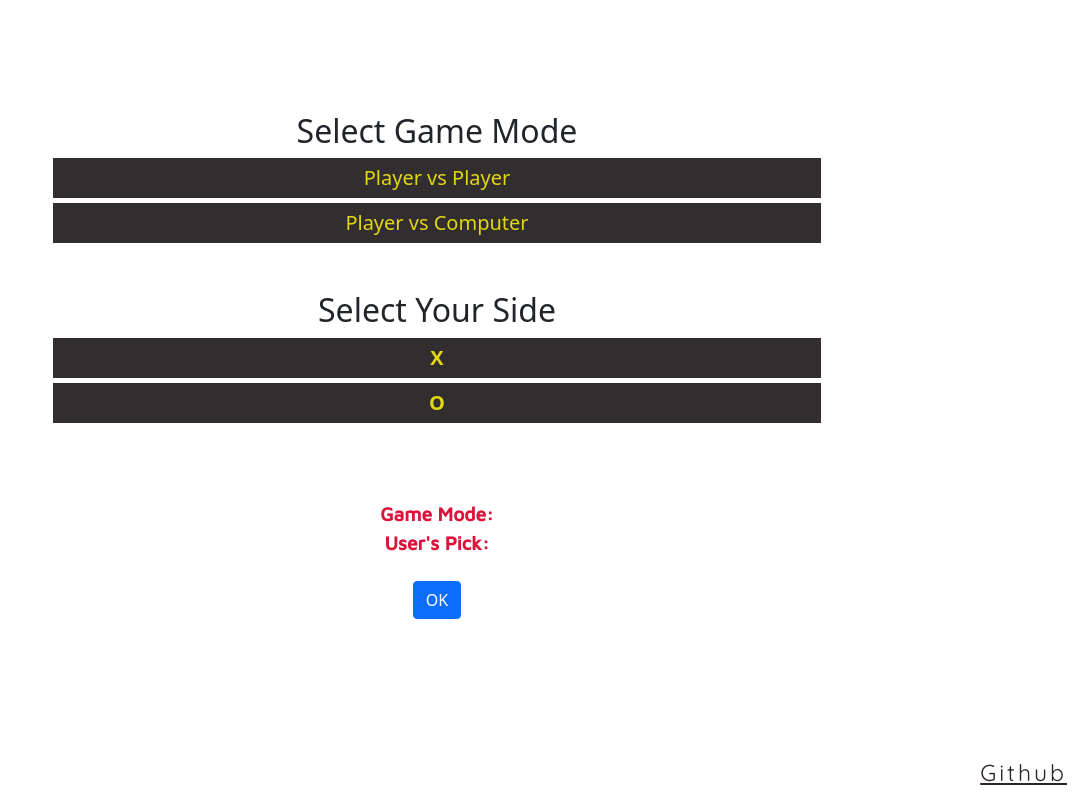
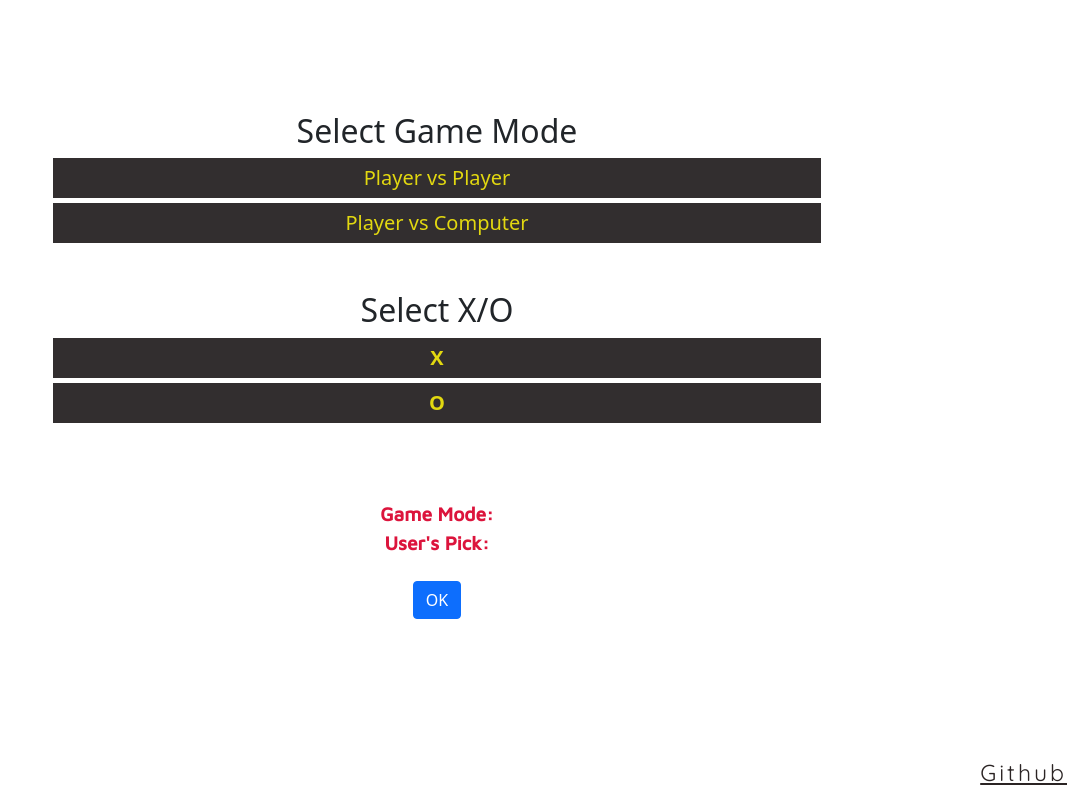
Before and after one commit to DrShahinstein/tic-tac-toe, a React (Create React App) app: page / in a window 1280 px wide. Shown: the whole page, without its empty margins (203-1280 px from the left). Built offline with nearby package versions, Linux system fonts and the light colour scheme.

Commit message:
Fix typos

```diff
--- a/src/App.js
+++ b/src/App.js
@@ -87,7 +87,7 @@ class App extends React.Component {
           </Modal.Header>
           <Modal.Body>
             <p>
-              You should set all settings before playing the game <br />
+              You must set all settings before playing the game <br />
             </p>
           </Modal.Body>
           <Modal.Footer>
@@ -111,7 +111,7 @@ class App extends React.Component {
             </div>
           </div>
           <div className="mt-5">
-            <h2>Select Your Side</h2>
+            <h2>Select X/O</h2>
             <div className="option" onClick={() => this.setPickOfUser("X")}>
               <b>X</b>
             </div>
```
